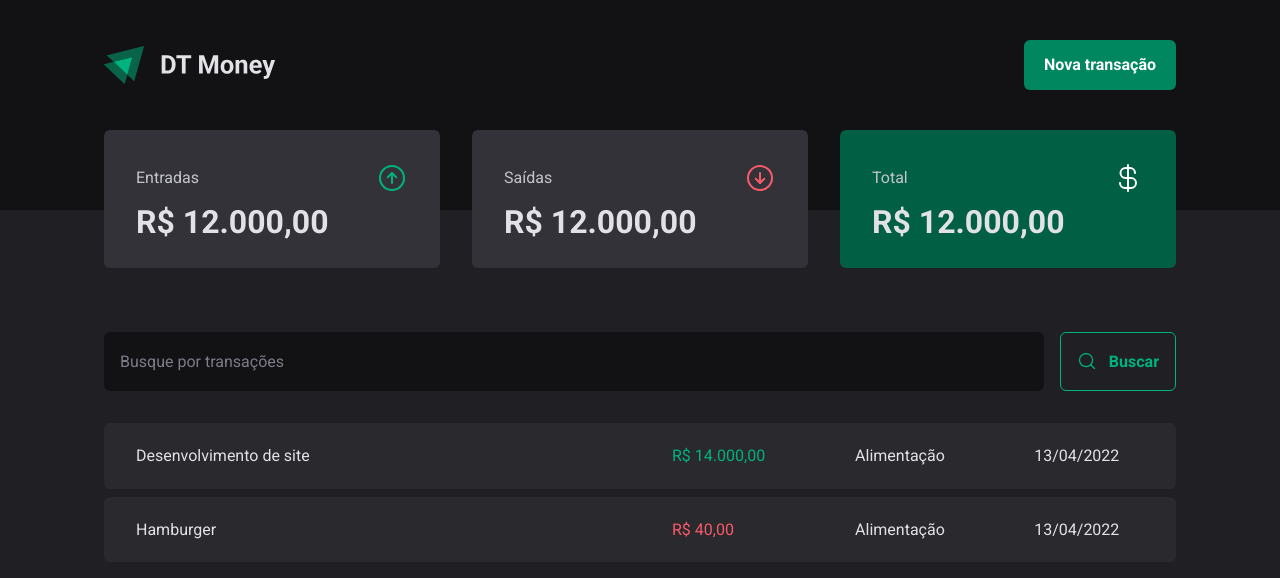
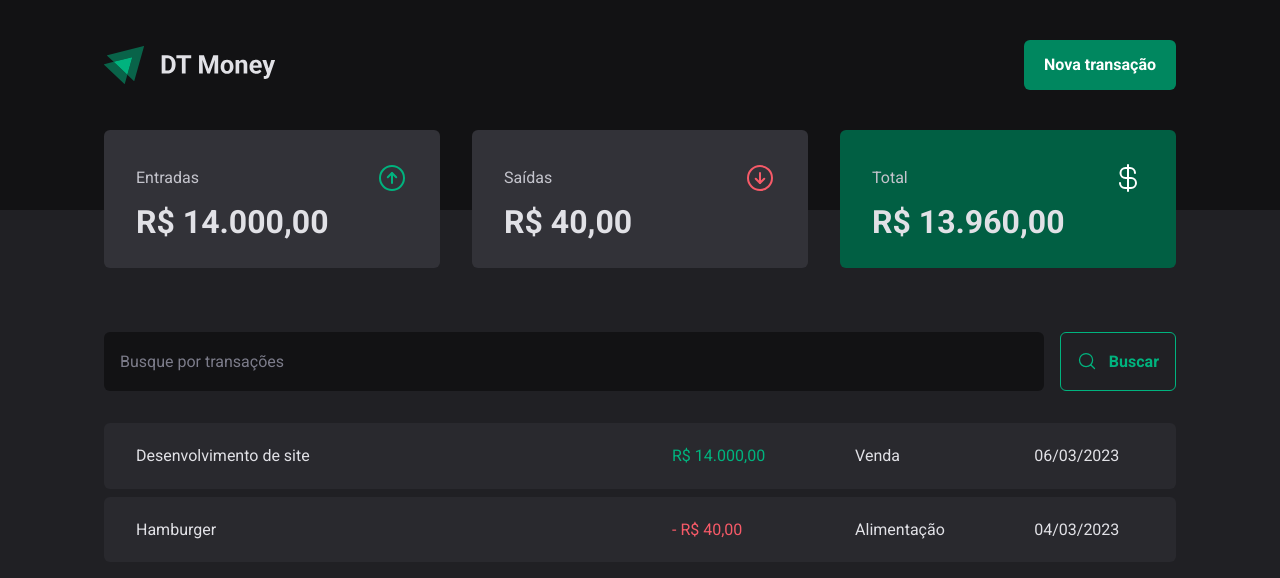
Before and after one commit to ig-swll/dtmoney, a React (Vite) app: page / in a window 1280 px wide. Shown: the top 578 px of the page. Built offline with nearby package versions, Linux system fonts and the light colour scheme; data requests are answered from the project's data file.

Commit message:
Cria context de transações e consome

```diff
--- a/server.json
+++ b/server.json
@@ -4,7 +4,7 @@
       "id": 1,
       "description": "Desenvolvimento de site",
       "type": "income",
-      "category": "venda",
+      "category": "Venda",
       "price": 14000,
       "createdAt": "2023-03-06"
     },
@@ -12,7 +12,7 @@
       "id": 2,
       "description": "Hamburger",
       "type": "outcome",
-      "category": "venda",
+      "category": "Alimentação",
       "price": 40,
       "createdAt": "2023-03-04"
     }
--- a/src/App.tsx
+++ b/src/App.tsx
@@ -1,4 +1,5 @@
 import { ThemeProvider } from 'styled-components'
+import { TransactionsProvider } from './contexts/TransactionsContext'
 import { Transactions } from './pages/Transactions'
 import { GlobalStyles } from './styles/global'
 import { defaultTheme } from './styles/themes/default'
@@ -6,7 +7,9 @@ import { defaultTheme } from './styles/themes/default'
 export function App() {
   return (
     <ThemeProvider theme={defaultTheme}>
-      <Transactions />
+      <TransactionsProvider>
+        <Transactions />
+      </TransactionsProvider>
       <GlobalStyles />
     </ThemeProvider>
   )
--- a/src/components/Summary/index.tsx
+++ b/src/components/Summary/index.tsx
@@ -1,8 +1,13 @@
 import { ArrowCircleDown, ArrowCircleUp, CurrencyDollar } from 'phosphor-react'
+
+import { useSummary } from '../../hooks/useSummary'
 import { defaultTheme } from '../../styles/themes/default'
+import { formatCurrency } from '../../utils/formatCurrency'
 import { SummaryCard, SummaryContainer } from './styles'
 
 export function Summary() {
+  const summary = useSummary()
+
   return (
     <SummaryContainer>
       <SummaryCard>
@@ -10,7 +15,7 @@ export function Summary() {
           <span>Entradas</span>
           <ArrowCircleUp size={32} color={defaultTheme['green-300']} />
         </header>
-        <strong>R$ 12.000,00</strong>
+        <strong>{formatCurrency(summary.income)}</strong>
       </SummaryCard>
 
       <SummaryCard>
@@ -18,7 +23,7 @@ export function Summary() {
           <span>Saídas</span>
           <ArrowCircleDown size={32} color={defaultTheme['red-300']} />
         </header>
-        <strong>R$ 12.000,00</strong>
+        <strong>{formatCurrency(summary.outcome)}</strong>
       </SummaryCard>
 
       <SummaryCard variant="green">
@@ -26,7 +31,7 @@ export function Summary() {
           <span>Total</span>
           <CurrencyDollar size={32} color={defaultTheme.white} />
         </header>
-        <strong>R$ 12.000,00</strong>
+        <strong>{formatCurrency(summary.total)}</strong>
       </SummaryCard>
     </SummaryContainer>
   )
--- /dev/null
+++ b/src/contexts/TransactionsContext.tsx
@@ -0,0 +1,36 @@
+import { createContext, PropsWithChildren, useEffect, useState } from 'react'
+import { api } from '../services/api'
+
+interface Transaction {
+  id: number
+  description: string
+  type: 'income' | 'outcome'
+  category: string
+  price: number
+  createdAt: string
+}
+
+interface TransactionsContextType {
+  transactions: Transaction[]
+}
+
+export const TransactionsContext = createContext({} as TransactionsContextType)
+
+export function TransactionsProvider(props: PropsWithChildren) {
+  const [transactions, setTransactions] = useState<Transaction[]>([])
+
+  async function loadTransactions() {
+    const data = await api.get<Transaction[]>('transactions')
+    setTransactions(data)
+  }
+
+  useEffect(() => {
+    loadTransactions()
+  }, [])
+
+  return (
+    <TransactionsContext.Provider value={{ transactions }}>
+      {props.children}
+    </TransactionsContext.Provider>
+  )
+}
--- /dev/null
+++ b/src/hooks/useSummary.ts
@@ -0,0 +1,26 @@
+import { useContext } from 'react'
+import { TransactionsContext } from '../contexts/TransactionsContext'
+
+export function useSummary() {
+  const { transactions } = useContext(TransactionsContext)
+  const summary = transactions.reduce(
+    (acc, curr) => {
+      if (curr.type === 'income') {
+        acc.income += curr.price
+        acc.total += curr.price
+      } else {
+        acc.outcome += curr.price
+        acc.total -= curr.price
+      }
+
+      return acc
+    },
+    {
+      income: 0,
+      outcome: 0,
+      total: 0,
+    },
+  )
+
+  return summary
+}
--- a/src/pages/Transactions/index.tsx
+++ b/src/pages/Transactions/index.tsx
@@ -1,37 +1,20 @@
 import { TagSimple } from 'phosphor-react'
-import { useEffect, useState } from 'react'
+import { useContext } from 'react'
 
 import { Header } from '../../components/Header'
 import { Summary } from '../../components/Summary'
-import { api } from '../../services/api'
+import { SearchForm } from './components/SearchForm'
 import { formatCurrency } from '../../utils/formatCurrency'
-import { SearchForm } from './components/SearchForm'
+import { TransactionsContext } from '../../contexts/TransactionsContext'
 import {
   PriceHighlight,
   TransactionsContainer,
   TransactionsTable,
 } from './styles'
-
-interface Transaction {
-  id: number
-  description: string
-  type: 'income' | 'outcome'
-  category: string
-  price: number
-  createdAt: string
-}
+import { formatDate } from '../../utils/formatDate'
 
 export function Transactions() {
-  const [transactions, setTransactions] = useState<Transaction[]>([])
-
-  async function loadTransactions() {
-    const data = await api.get<Transaction[]>('transactions')
-    setTransactions(data)
-  }
-
-  useEffect(() => {
-    loadTransactions()
-  }, [])
+  const { transactions } = useContext(TransactionsContext)
 
   return (
     <div>
@@ -49,13 +32,14 @@ export function Transactions() {
                 <td>{item.description}</td>
                 <td>
                   <PriceHighlight variant={item.type}>
+                    {item.type === 'outcome' && '- '}
                     {formatCurrency(item.price)}
                   </PriceHighlight>
                 </td>
                 <td>
-                  <TagSimple size={16} /> Alimentação
+                  <TagSimple size={16} /> {item.category}
                 </td>
-                <td>13/04/2022</td>
+                <td>{formatDate(item.createdAt)}</td>
               </tr>
             ))}
           </tbody>
```
